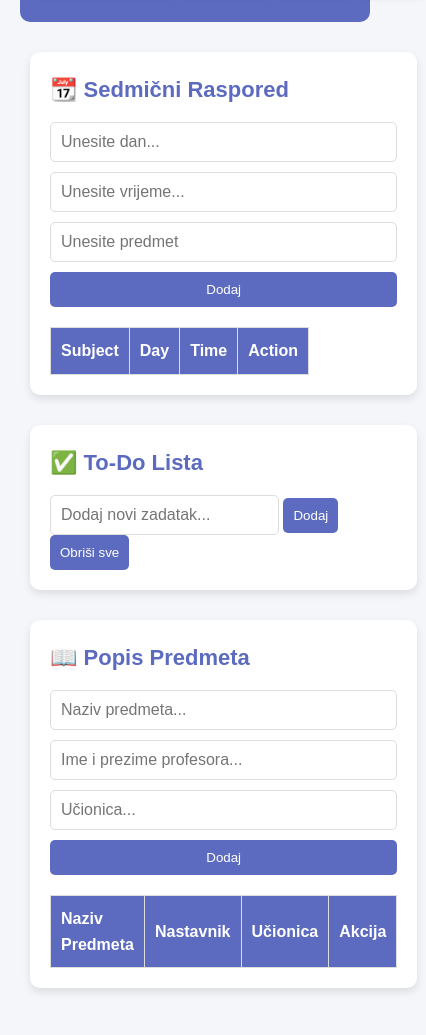
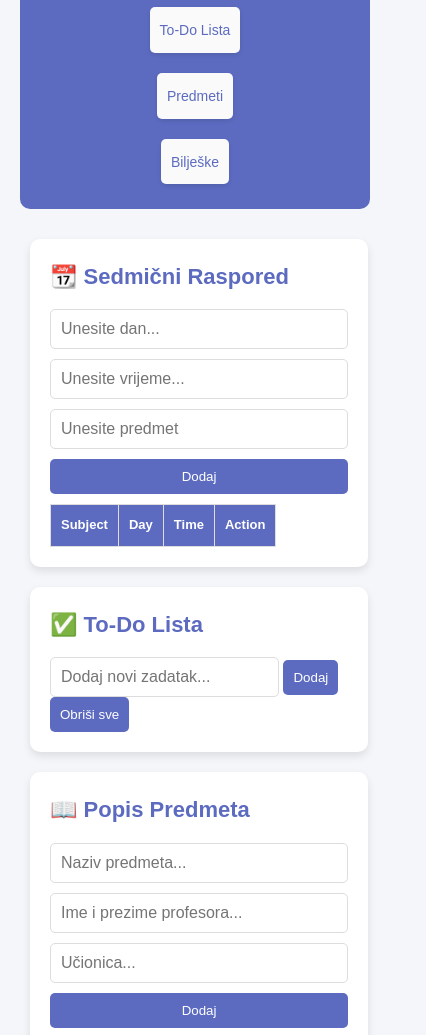
Before and after one commit to eminamumic/Student-planer, a plain HTML site: page index.html in a window 390 px wide. Shown: the part 132-1167 px from the top of the page, 426 px wide, since content can reach past the window. Drawn offline with Linux system fonts and the light colour scheme.

Commit message:
change css responsive design

```diff
--- a/style.css
+++ b/style.css
@@ -23,6 +23,7 @@ nav {
 
 nav h1 {
   font-size: 24px;
+  margin: 0;
 }
 
 nav ul {
@@ -30,6 +31,10 @@ nav ul {
   gap: 20px;
   padding: 10px 0;
   flex-wrap: nowrap; /* Dodano kako bi se spriječilo prelamanje u novi red */
+}
+
+nav ul li {
+  flex-shrink: 0; /* Spriječava smanjivanje veličine linkova */
 }
 
 nav ul li a {
@@ -40,16 +45,38 @@ nav ul li a {
   white-space: nowrap; /* Dodano kako bi se spriječilo prelamanje teksta */
 }
 
-@media (max-width: 768px) {
-  nav ul li a {
-    font-size: 13px; /* Smanjenje veličine fonta za manje ekrane */
+@media (max-width: 1024px) {
+  nav h1 {
+    font-size: 20px;
   }
 
-  ul li {
-    margin: 0px;
+  nav ul {
+    justify-content: center;
+    gap: 15px;
   }
+
+  nav ul li a {
+    font-size: 16px;
+  }
+}
+
+@media (max-width: 768px) {
   nav ul {
+    flex-direction: column;
     gap: 10px;
+    align-items: center;
+  }
+
+  nav ul li {
+    text-align: center;
+  }
+
+  nav ul li a {
+    font-size: 14px;
+  }
+
+  nav h1 {
+    font-size: 18px;
   }
 }
 
@@ -62,6 +89,7 @@ main {
   flex-wrap: wrap;
   gap: 30px;
   justify-content: space-between;
+  padding: 20px 0;
 }
 
 section {
@@ -73,10 +101,20 @@ section {
   min-width: 300px;
 }
 
+@media (max-width: 1024px) {
+  main {
+    gap: 20px;
+  }
+
+  section {
+    flex: 1 1 calc(50% - 20px);
+  }
+}
+
 @media (max-width: 768px) {
   main {
+    flex-direction: column;
     padding: 10px;
-    flex-direction: column;
   }
 
   section {
@@ -139,11 +177,77 @@ textarea {
 #schedule-table,
 #subject-table {
   margin-top: 20px;
+  width: 100%;
+  border-collapse: collapse;
+}
+
+#schedule-table th,
+#schedule-table td,
+#subject-table th,
+#subject-table td {
+  padding: 10px;
+  border: 1px solid #ddd;
+  text-align: left;
+}
+
+#schedule-table th,
+#subject-table th {
+  background-color: #5c6bc0;
+  color: white;
+}
+
+#schedule-table td button,
+#subject-table td button {
+  padding: 5px 10px;
+  background-color: #f44336;
+  color: white;
+  border: none;
+  border-radius: 5px;
+  cursor: pointer;
+  transition: background-color 0.3s;
+}
+
+#schedule-table td button:hover,
+#subject-table td button:hover {
+  background-color: #d32f2f;
+}
+
+@media (max-width: 1024px) {
+  #schedule-table td button,
+  #subject-table td button {
+    padding: 5px 8px;
+  }
+
+  #schedule-table th,
+  #subject-table th {
+    font-size: 14px;
+  }
+
+  #schedule-table td,
+  #subject-table td {
+    font-size: 14px;
+  }
 }
 
 @media (max-width: 768px) {
-  main {
-    padding: 10px;
+  #schedule-table,
+  #subject-table {
+    margin-top: 10px;
+  }
+
+  #schedule-table td,
+  #subject-table td {
+    font-size: 12px;
+  }
+
+  #schedule-table th,
+  #subject-table th {
+    font-size: 13px;
+  }
+
+  #schedule-table td button,
+  #subject-table td button {
+    padding: 5px;
   }
 }
 
@@ -171,65 +275,14 @@ textarea {
   background-color: #388e3c;
 }
 
-#schedule-table {
-  width: 100%;
-  border-collapse: collapse;
-  margin-top: 20px;
+@media (max-width: 1024px) {
+  #todo-list button {
+    padding: 4px 8px;
+  }
 }
 
-#schedule-table th,
-#schedule-table td {
-  padding: 10px;
-  border: 1px solid #ddd;
-  text-align: left;
+@media (max-width: 768px) {
+  #todo-list button {
+    font-size: 14px;
+  }
 }
-
-#schedule-table th {
-  background-color: #5c6bc0;
-  color: white;
-}
-
-#schedule-table td button {
-  padding: 5px 10px;
-  background-color: #f44336;
-  color: white;
-  border: none;
-  border-radius: 5px;
-  cursor: pointer;
-  transition: background-color 0.3s;
-}
-
-#schedule-table td button:hover {
-  background-color: #d32f2f;
-}
-#subject-table {
-  width: 100%;
-  border-collapse: collapse;
-  margin-top: 20px;
-}
-
-#subject-table th,
-#subject-table td {
-  padding: 10px;
-  border: 1px solid #ddd;
-  text-align: left;
-}
-
-#subject-table th {
-  background-color: #5c6bc0;
-  color: white;
-}
-
-#subject-table td button {
-  padding: 5px 10px;
-  background-color: #f44336;
-  color: white;
-  border: none;
-  border-radius: 5px;
-  cursor: pointer;
-  transition: background-color 0.3s;
-}
-
-#subject-table td button:hover {
-  background-color: #d32f2f;
-}
```
